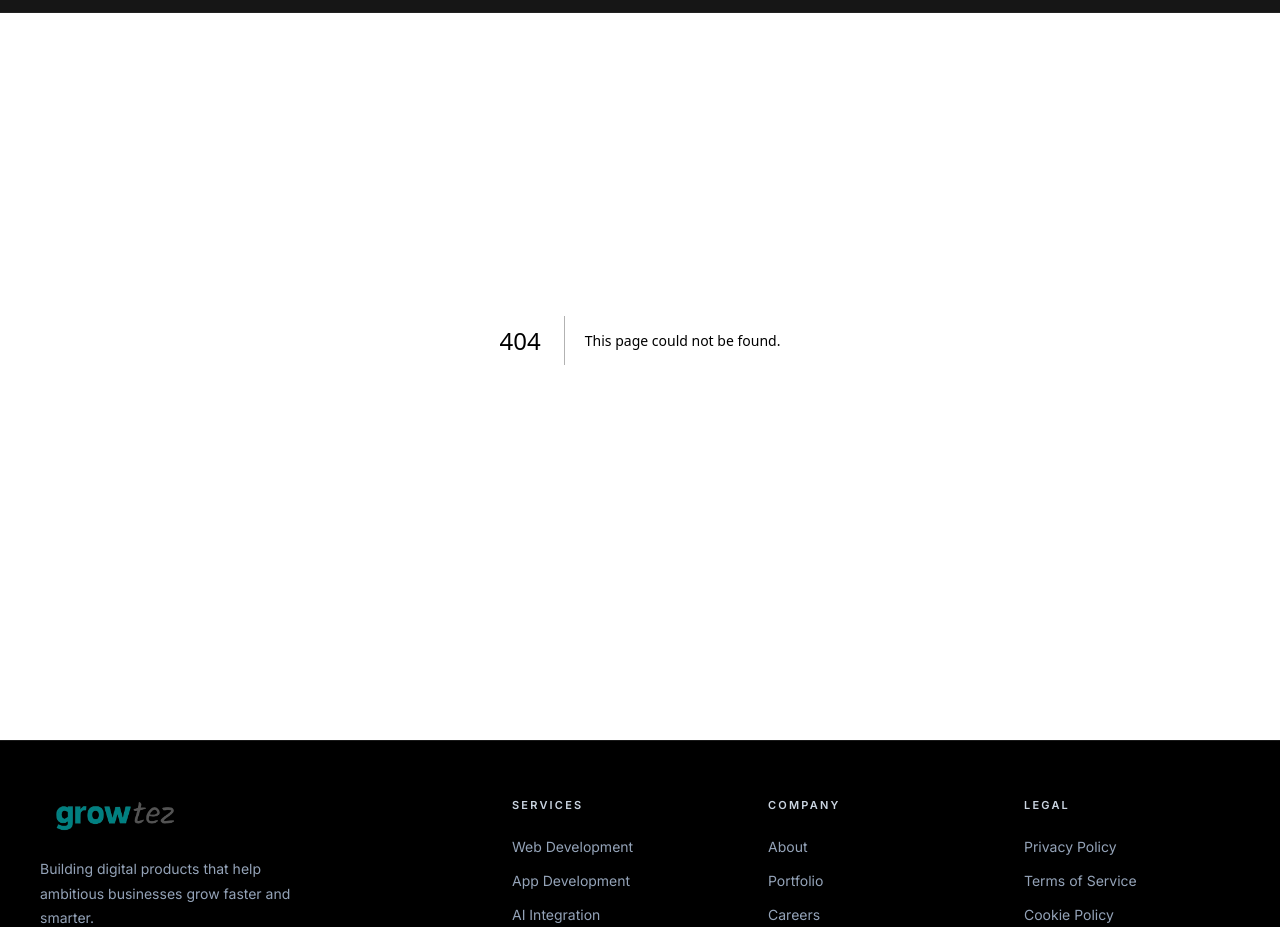
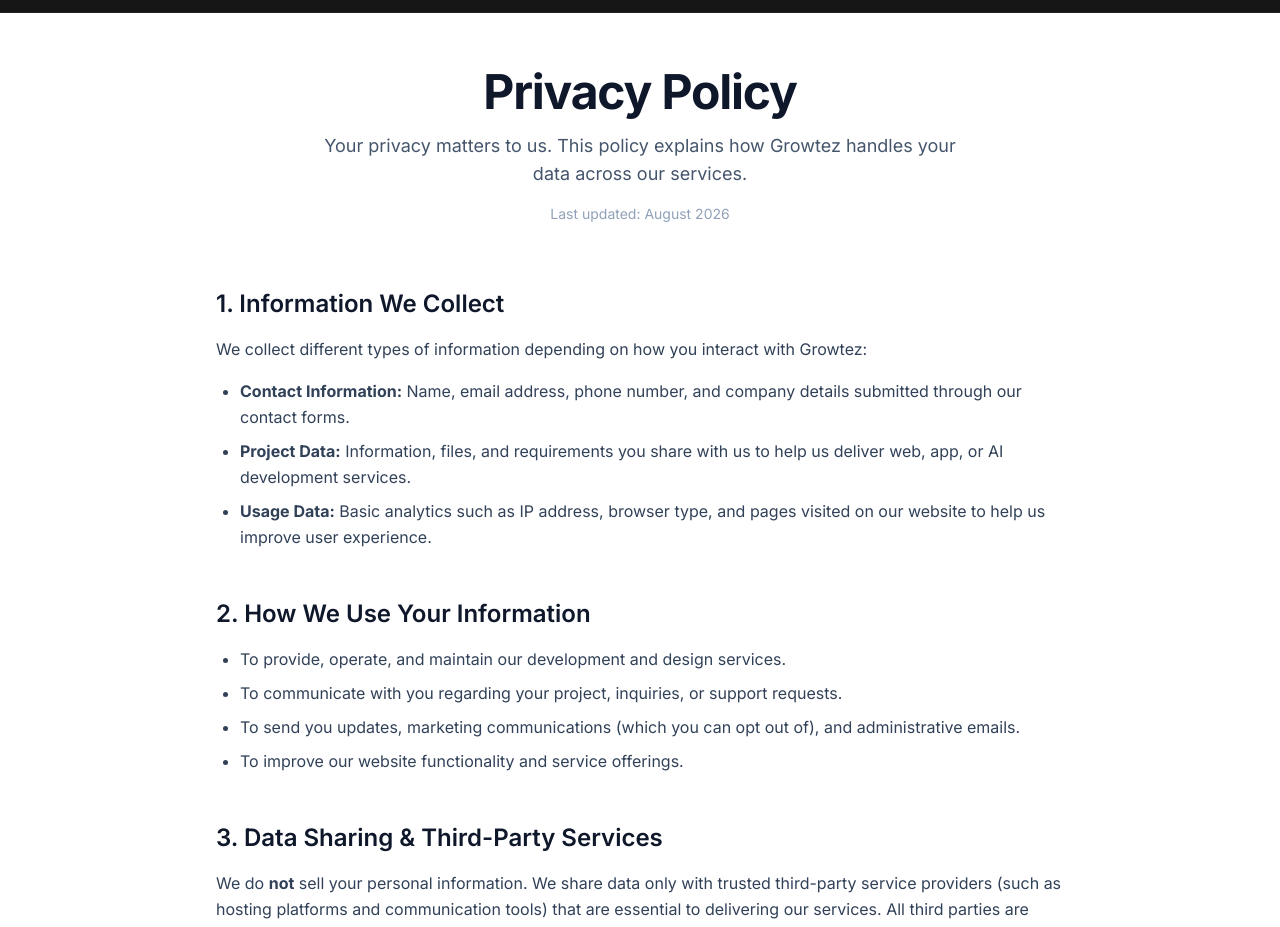
Before and after one commit to growteznow/growtez-landing, a Next.js app: page /privacy-policy in a window 1280 px wide. Before the commit this address had no page. Shown: the part 60-987 px from the top of the page. Built offline with nearby package versions, Linux system fonts and the light colour scheme.

Commit message:
terms and privacy

```diff
--- /dev/null
+++ b/app/privacy-policy/page.tsx
@@ -0,0 +1,85 @@
+import React from "react";
+
+export const metadata = {
+  title: "Privacy Policy | Growtez",
+  description: "Learn how Growtez collects, uses, and protects your personal information.",
+};
+
+export default function PrivacyPolicyPage() {
+  return (
+    <main className="pt-32 pb-24 bg-white min-h-screen">
+      <div className="container mx-auto px-6 max-w-4xl">
+        <div className="text-center mb-16">
+          <h1 className="text-4xl md:text-5xl font-bold text-slate-900 tracking-tight mb-4">
+            Privacy Policy
+          </h1>
+          <p className="text-lg text-slate-600 max-w-2xl mx-auto">
+            Your privacy matters to us. This policy explains how Growtez handles your data across our services.
+          </p>
+          <p className="text-sm text-slate-400 mt-4">Last updated: August 2026</p>
+        </div>
+
+        <div className="space-y-12 text-slate-700 leading-relaxed">
+          <section>
+            <h2 className="text-2xl font-semibold text-slate-900 mb-4">1. Information We Collect</h2>
+            <p className="mb-4">
+              We collect different types of information depending on how you interact with Growtez:
+            </p>
+            <ul className="list-disc pl-6 space-y-2">
+              <li><strong>Contact Information:</strong> Name, email address, phone number, and company details submitted through our contact forms.</li>
+              <li><strong>Project Data:</strong> Information, files, and requirements you share with us to help us deliver web, app, or AI development services.</li>
+              <li><strong>Usage Data:</strong> Basic analytics such as IP address, browser type, and pages visited on our website to help us improve user experience.</li>
+            </ul>
+          </section>
+
+          <section>
+            <h2 className="text-2xl font-semibold text-slate-900 mb-4">2. How We Use Your Information</h2>
+            <ul className="list-disc pl-6 space-y-2">
+              <li>To provide, operate, and maintain our development and design services.</li>
+              <li>To communicate with you regarding your project, inquiries, or support requests.</li>
+              <li>To send you updates, marketing communications (which you can opt out of), and administrative emails.</li>
+              <li>To improve our website functionality and service offerings.</li>
+            </ul>
+          </section>
+
+          <section>
+            <h2 className="text-2xl font-semibold text-slate-900 mb-4">3. Data Sharing & Third-Party Services</h2>
+            <p className="mb-4">
+              We do <strong>not</strong> sell your personal information. We share data only with trusted third-party service providers (such as hosting platforms and communication tools) that are essential to delivering our services. All third parties are bound by strict confidentiality agreements.
+            </p>
+          </section>
+
+          <section>
+            <h2 className="text-2xl font-semibold text-slate-900 mb-4">4. Data Storage & Security</h2>
+            <p className="mb-4">
+              We implement industry-standard security measures to protect your personal information and project data from unauthorized access, alteration, disclosure, or destruction. However, no method of transmission over the internet or electronic storage is 100% secure.
+            </p>
+          </section>
+
+          <section>
+            <h2 className="text-2xl font-semibold text-slate-900 mb-4">5. Cookies</h2>
+            <p className="mb-4">
+              We use cookies and similar tracking technologies to track activity on our website and hold certain information. You can instruct your browser to refuse all cookies or to indicate when a cookie is being sent.
+            </p>
+          </section>
+
+          <section>
+            <h2 className="text-2xl font-semibold text-slate-900 mb-4">6. Your Rights</h2>
+            <p className="mb-4">
+              You have the right to request access to, correction of, or deletion of your personal data. To exercise these rights, please contact us using the information below.
+            </p>
+          </section>
+
+          <section>
+            <h2 className="text-2xl font-semibold text-slate-900 mb-4">7. Contact Us</h2>
+            <p>
+              If you have any questions about this Privacy Policy, please contact us at:
+              <br /><br />
+              <strong>Email:</strong> contact@growtez.com<br />
+            </p>
+          </section>
+        </div>
+      </div>
+    </main>
+  );
+}
--- /dev/null
+++ b/app/terms-of-service/page.tsx
@@ -0,0 +1,99 @@
+import React from "react";
+
+export const metadata = {
+  title: "Terms of Service | Growtez",
+  description: "Read the terms and conditions governing your use of the Growtez platform and services.",
+};
+
+export default function TermsOfServicePage() {
+  return (
+    <main className="pt-32 pb-24 bg-white min-h-screen">
+      <div className="container mx-auto px-6 max-w-4xl">
+        <div className="text-center mb-16">
+          <h1 className="text-4xl md:text-5xl font-bold text-slate-900 tracking-tight mb-4">
+            Terms of Service
+          </h1>
+          <p className="text-lg text-slate-600 max-w-2xl mx-auto">
+            Please read these terms carefully before using Growtez services.
+          </p>
+          <p className="text-sm text-slate-400 mt-4">Last updated: August 2026</p>
+        </div>
+
+        <div className="space-y-12 text-slate-700 leading-relaxed">
+          <section>
+            <h2 className="text-2xl font-semibold text-slate-900 mb-4">1. Acceptance of Terms</h2>
+            <p className="mb-4">
+              By accessing or using the services provided by Growtez ("we", "us", or "our"), you agree to be bound by these Terms of Service. If you do not agree, you may not access or use our services.
+            </p>
+          </section>
+
+          <section>
+            <h2 className="text-2xl font-semibold text-slate-900 mb-4">2. Description of Service</h2>
+            <p className="mb-4">
+              Growtez provides digital agency services, including but not limited to:
+            </p>
+            <ul className="list-disc pl-6 space-y-2">
+              <li>Web Development and Design</li>
+              <li>App Development</li>
+              <li>AI Integration and Solutions</li>
+              <li>Brand Identity and Strategy</li>
+            </ul>
+          </section>
+
+          <section>
+            <h2 className="text-2xl font-semibold text-slate-900 mb-4">3. Client Responsibilities</h2>
+            <ul className="list-disc pl-6 space-y-2">
+              <li>Provide accurate and complete information required for project execution.</li>
+              <li>Ensure you have the rights and permissions for any assets (images, text, logos) you provide to us.</li>
+              <li>Respond to feedback requests and approvals in a timely manner.</li>
+            </ul>
+          </section>
+
+          <section>
+            <h2 className="text-2xl font-semibold text-slate-900 mb-4">4. Payments & Billing</h2>
+            <p className="mb-4">
+              Payment terms, project milestones, and billing structures will be agreed upon in individual project proposals or contracts. We reserve the right to suspend services for accounts with overdue payments.
+            </p>
+          </section>
+
+          <section>
+            <h2 className="text-2xl font-semibold text-slate-900 mb-4">5. Intellectual Property</h2>
+            <p className="mb-4">
+              Upon full payment, intellectual property rights for the final delivered project assets are typically transferred to the client, unless otherwise specified in the project contract. Growtez retains the right to display the completed work in our portfolio and marketing materials.
+            </p>
+          </section>
+
+          <section>
+            <h2 className="text-2xl font-semibold text-slate-900 mb-4">6. Limitation of Liability</h2>
+            <p className="mb-4">
+              Growtez shall not be liable for any indirect, incidental, or consequential damages arising from the use of our services or deliverables. Our liability is limited to the amount paid for the specific service in question.
+            </p>
+          </section>
+
+          <section>
+            <h2 className="text-2xl font-semibold text-slate-900 mb-4">7. Termination</h2>
+            <p className="mb-4">
+              Either party may terminate a project with written notice as per the conditions laid out in the individual project contract. You may be responsible for payment for work completed up to the date of termination.
+            </p>
+          </section>
+
+          <section>
+            <h2 className="text-2xl font-semibold text-slate-900 mb-4">8. Governing Law</h2>
+            <p className="mb-4">
+              These Terms shall be governed by and construed in accordance with the laws of the jurisdiction in which Growtez operates. Any disputes shall be subject to the exclusive jurisdiction of the local courts.
+            </p>
+          </section>
+
+          <section>
+            <h2 className="text-2xl font-semibold text-slate-900 mb-4">9. Contact Us</h2>
+            <p>
+              If you have any questions about these Terms, please contact us at:
+              <br /><br />
+              <strong>Email:</strong> contact@growtez.com<br />
+            </p>
+          </section>
+        </div>
+      </div>
+    </main>
+  );
+}
--- a/components/Footer.tsx
+++ b/components/Footer.tsx
@@ -36,7 +36,7 @@
           {[
             { heading: "Services", links: [{ label: "Web Development" }, { label: "App Development" }, { label: "AI Integration" }, { label: "Brand Identity" }] },
             { heading: "Company",  links: [{ label: "About", href: "/about" }, { label: "Portfolio", href: "/portfolio" }, { label: "Careers", href: "/careers" }, { label: "Blog", href: "/blog" }] },
-            { heading: "Legal",    links: [{ label: "Privacy Policy", href: "#" }, { label: "Terms of Service", href: "#" }, { label: "Cookie Policy", href: "#" }] },
+            { heading: "Legal",    links: [{ label: "Privacy Policy", href: "/privacy-policy" }, { label: "Terms of Service", href: "/terms-of-service" }, { label: "Cookie Policy", href: "#" }] },
           ].map(col => (
             <div key={col.heading}>
               <h4 style={{ fontSize: 11, fontWeight: 600, letterSpacing: "0.2em", textTransform: "uppercase", color: "#cbd5e1", marginBottom: 20, ...FONT_BODY }}>{col.heading}</h4>
```
